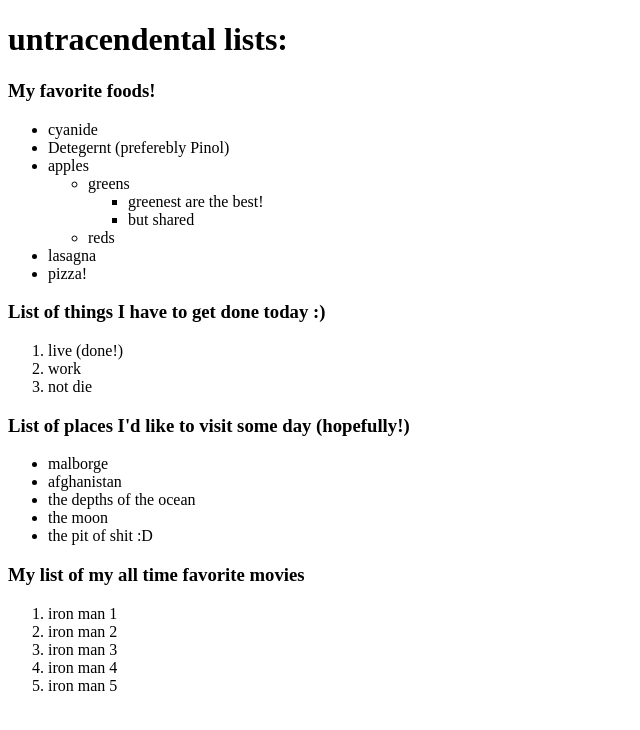
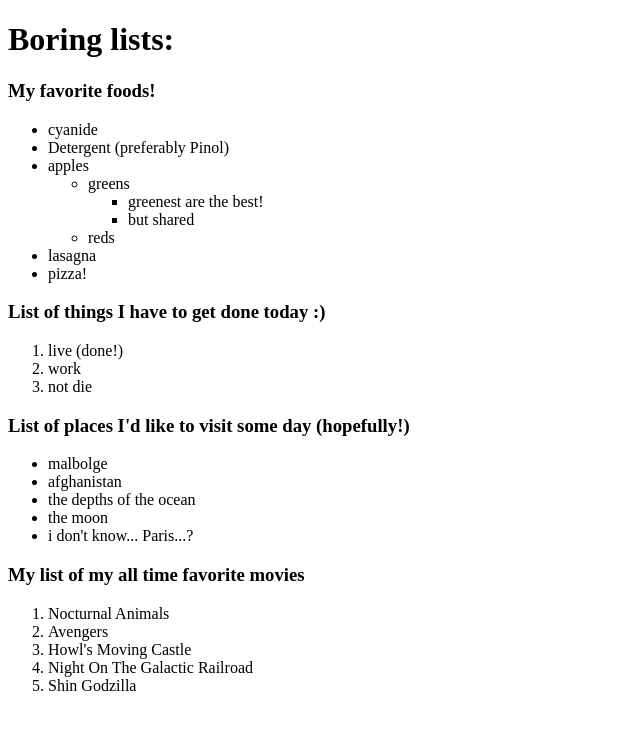
Before and after one commit to YesUSFlorido/git_test, a plain HTML site: page odin-links-and-images/pages/lists.html in a window 1280 px wide. Shown: the whole page, without its empty margins (0-640 px from the left). Drawn offline with Linux system fonts and the light colour scheme.

Commit message:
I played with some of the sintax changed the proportions of the amogus gif and i took a little bit more seriously the lists assignment

```diff
--- a/odin-links-and-images/pages/lists.html
+++ b/odin-links-and-images/pages/lists.html
@@ -8,18 +8,22 @@
 
 	<body>
 
-	<h1>untracendental lists:</h1>
+	<h1>Boring lists:</h1>
 
 	 <!-- To get some practice using lists, create a new HTML document
 		and create the following lists:-->
 
-<!--An unordered shopping list of your favorite foods-->
+	 <!-- An unordered shopping list of your favorite foods-->
+
+
 
 	 <h3>My favorite foods!</h3>
 
+	 <!-- the list may be a little mess up, Im trying to make better sense of how lists should be ordered. I need practice -->
+	 <!-- uh... i was tired that day so i put whatever i thought so the list is weird -->
 	 <ul>
 	  <li>cyanide</li>
-	  <li>Detegernt (preferebly Pinol)</li>
+	  <li>Detergent (preferably Pinol)</li>
 	  <li>apples</li>
 		 <ul>
 	  		<li>greens
@@ -51,24 +55,24 @@
 	<h3>List of places I'd like to visit some day (hopefully!)</h3>
 
 	<ul>
-          <li>malborge</li>
+          <li>malbolge</li>
           <li>afghanistan</li>
           <li>the depths of the ocean</li>
           <li>the moon</li>
-          <li>the pit of shit :D</li>
+          <li>i don't know... Paris...?</li>
         </ul>
 
 
-<!--An ordered lists of your all time top five favorite videogames or movies-->
+<!--An ordered lists of your all time top five favorite video games or movies-->
 
 	<h3>My list of my all time favorite movies</h3>
 
 	<ol>
-          <li>iron man 1</li>
-          <li>iron man 2</li>
-          <li>iron man 3</li>
-          <li>iron man 4</li>
-          <li>iron man 5</li>
+		<li>Nocturnal Animals</li>
+		<li>Avengers</li>
+		<li>Howl's Moving Castle</li>
+		<li>Night On The Galactic Railroad</li>
+		<li>Shin Godzilla</li>
 	</ol>
 
 	</body>
```
Also changed, not shown: odin-links-and-images/index.html (+7 -1 lines), odin-links-and-images/pages/about.html (+1 -1 lines). Lines whose indentation alone changed are shown as unchanged.
